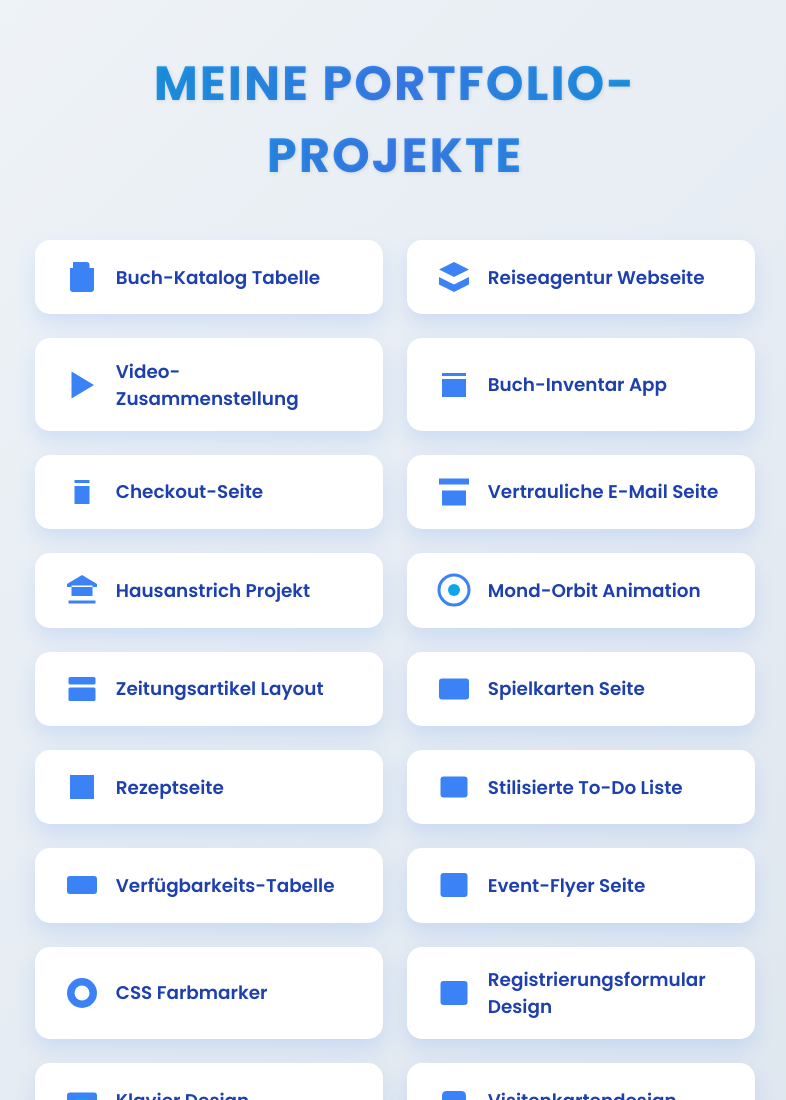
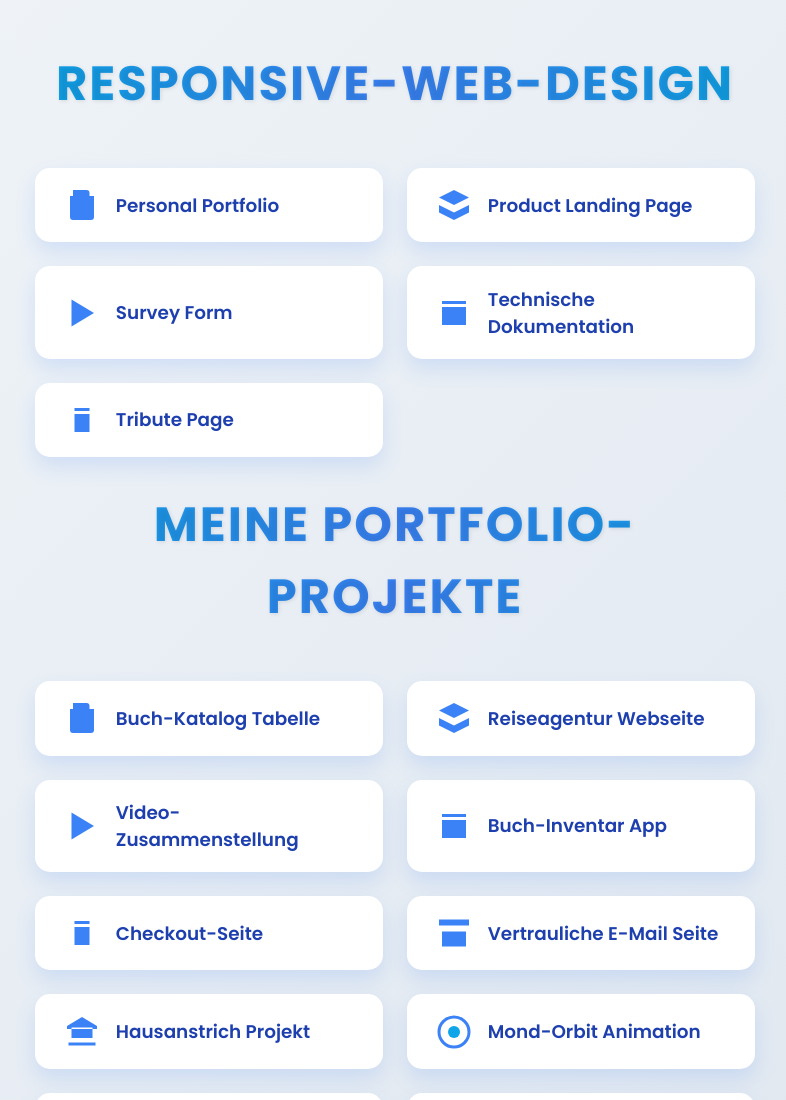
Before and after one commit to noooreality/portfolio-projects, a plain HTML site: page index.html in a window 1280 px wide. Shown: the top 1100 px of the page, without its empty margins (245-1031 px from the left). Drawn offline with Linux system fonts and the light colour scheme.

Commit message:
Update index.html

```diff
--- a/index.html
+++ b/index.html
@@ -92,6 +92,39 @@
   </style>
 </head>
 <body>
+  <h1>Responsive-Web-Design</h1>
+  <ul>
+    <li tabindex="0">
+      <svg class="icon" xmlns="http://www.w3.org/2000/svg" viewBox="0 0 24 24" aria-hidden="true">
+        <path d="M6 2h9a2 2 0 012 2v2H6V2zM4 6v14a2 2 0 002 2h12a2 2 0 002-2V6H4z"/>
+      </svg>
+      <a href="https://noooreality.github.io/Responsive-Web-Design/build-a-personal-portfolio/index.html" target="_blank" rel="noopener">Personal Portfolio</a>
+    </li>
+    <li tabindex="0">
+      <svg class="icon" xmlns="http://www.w3.org/2000/svg" viewBox="0 0 24 24" aria-hidden="true">
+        <path d="M12 2L2 7l10 5 10-5-10-5zM2 17l10 5 10-5v-5l-10 5-10-5v5z"/>
+      </svg>
+      <a href="https://noooreality.github.io/Responsive-Web-Design/build-a-product-landing-page/index.html" target="_blank" rel="noopener">Product Landing Page</a>
+    </li>
+    <li tabindex="0">
+      <svg class="icon" xmlns="http://www.w3.org/2000/svg" viewBox="0 0 24 24" aria-hidden="true">
+        <path d="M5 3v18l15-9L5 3z"/>
+      </svg>
+      <a href="https://noooreality.github.io/Responsive-Web-Design/build-a-survey-form/index.html" target="_blank" rel="noopener">Survey Form</a>
+    </li>
+    <li tabindex="0">
+      <svg class="icon" xmlns="http://www.w3.org/2000/svg" viewBox="0 0 24 24" aria-hidden="true">
+        <path d="M4 4h16v2H4zM4 8h16v12H4z"/>
+      </svg>
+      <a href="https://noooreality.github.io/Responsive-Web-Design/build-a-technical-documentation-page/index.html" target="_blank" rel="noopener">Technische Dokumentation</a>
+    </li>
+    <li tabindex="0">
+      <svg class="icon" xmlns="http://www.w3.org/2000/svg" viewBox="0 0 24 24" aria-hidden="true">
+        <path d="M7 4h10v2H7zM7 8h10v12H7z"/>
+      </svg>
+      <a href="https://noooreality.github.io/Responsive-Web-Design/build-a-tribute-page/index.html" target="_blank" rel="noopener">Tribute Page</a>
+    </li>
+  </ul>
   <h1>Meine Portfolio-Projekte</h1>
   <ul>
     <li tabindex="0">
```
